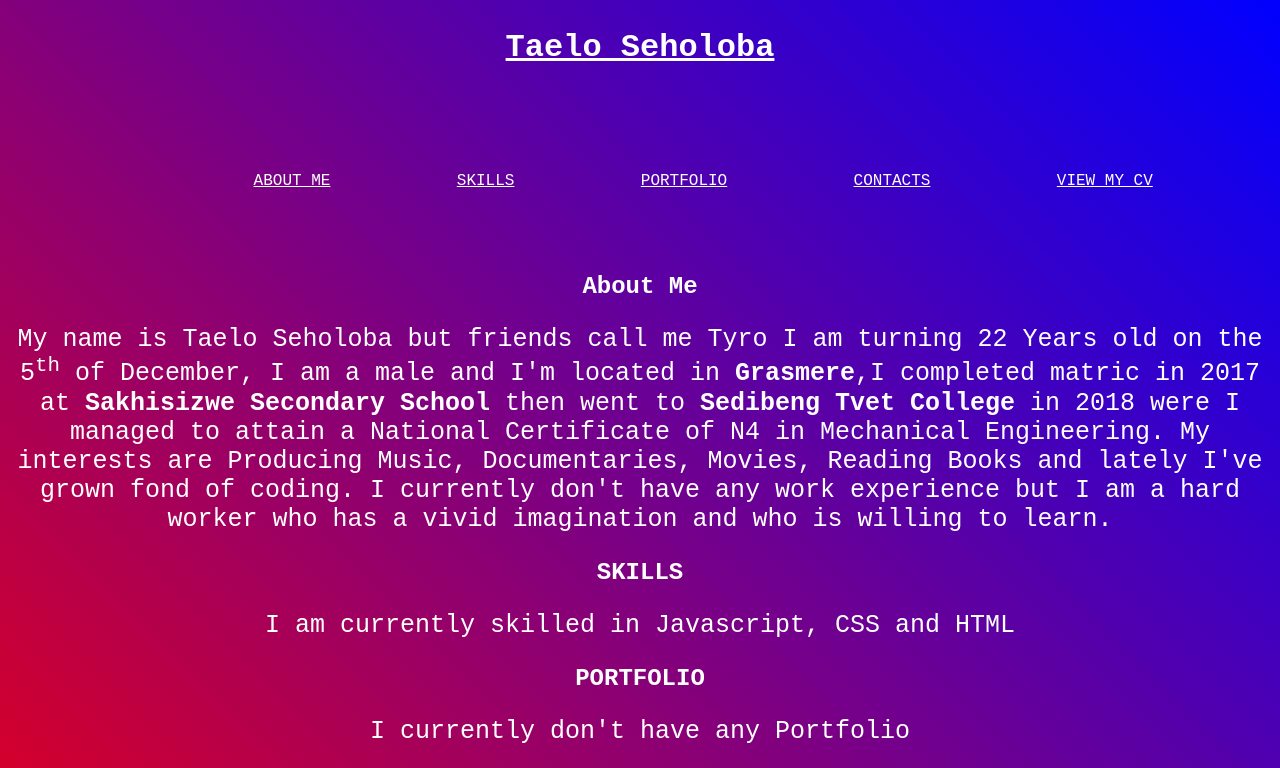
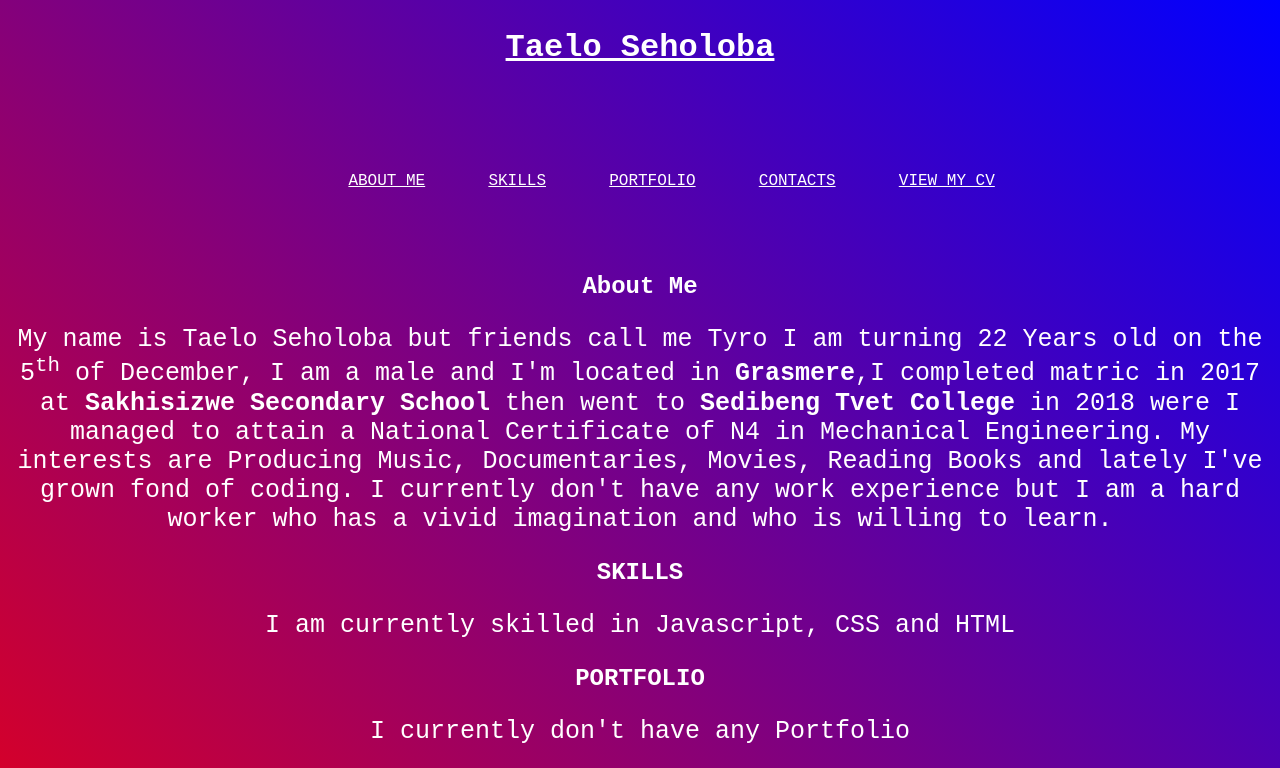
Before and after one commit to TaeloSeholoba/TaeloSeholoba.github.io, a plain HTML site: page index.html in a window 1280 px wide. Shown: the top 768 px of the page. Drawn offline with Linux system fonts and the light colour scheme; a web font is replaced by a local one.

Commit message:
Final update

```diff
--- a/index.html
+++ b/index.html
@@ -26,7 +26,7 @@
         }
 
         .content {
-            padding-left: 10%;
+            padding-left: 5%;
             color: white;
         }
 
```
